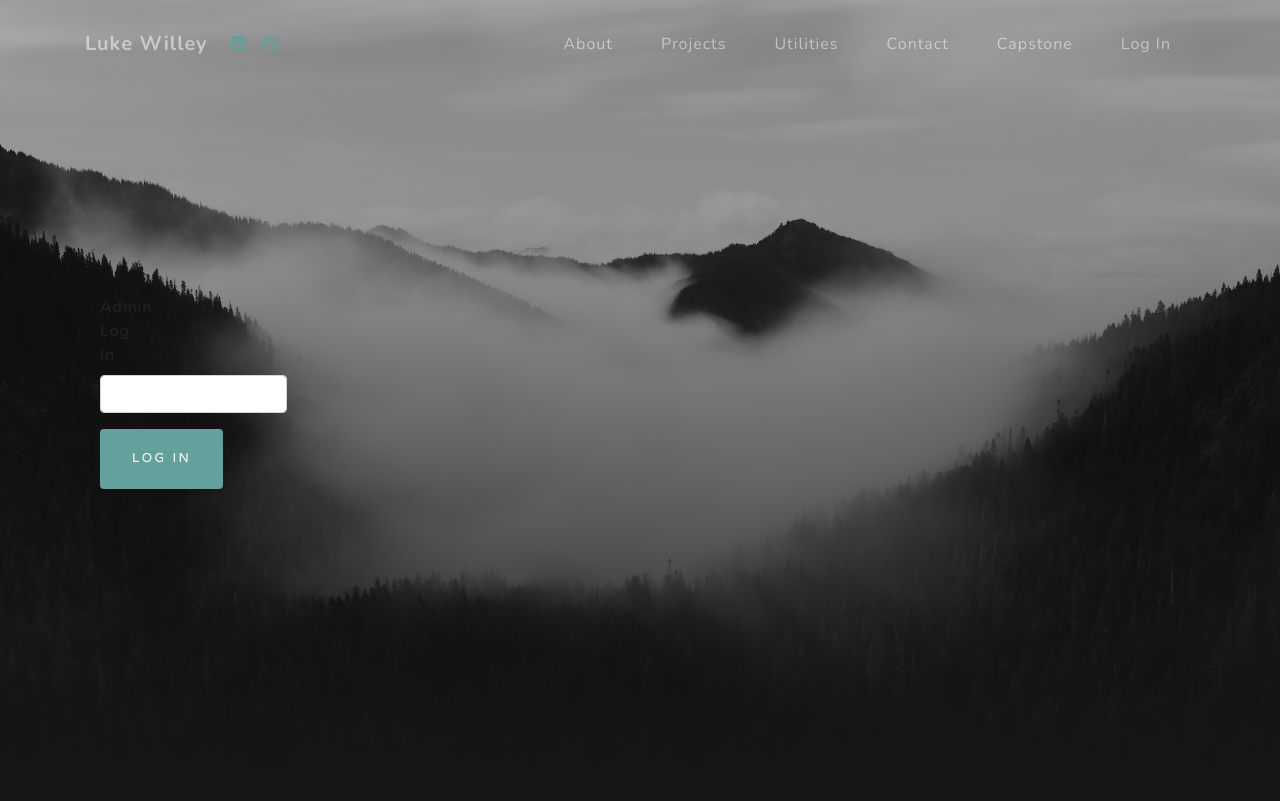
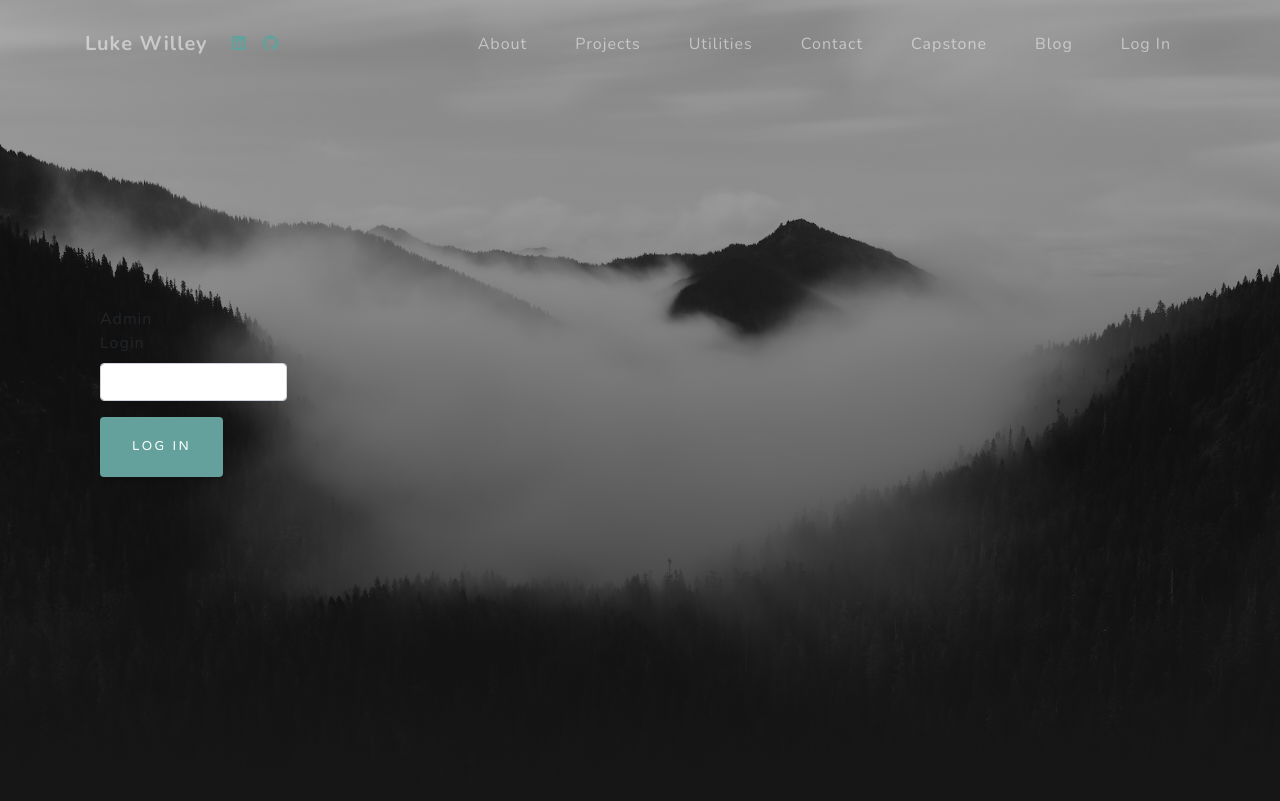
Before and after one commit to hansolo580/lukewilley, a Flask app: page /login/ in a window 1280 px wide. Shown: the top 801 px of the page. Run offline with Flask 2, Linux system fonts and the light colour scheme; parts of the project's set-up code (start-up, migrations or seed data) failed here and were passed over; some libraries are stand-ins or nearby versions.

Commit message:
Updated NB Files

```diff
--- a/app.py
+++ b/app.py
@@ -20,8 +20,9 @@
 
     app.register_blueprint(home_views.blueprint)
     app.register_blueprint(capstone_views.blueprint)
-    #app.register_blueprint(blog_views.blueprint)
+    app.register_blueprint(blog_views.blueprint)
 # TODO: Fix blog?
+
 
 def login():
     if request.method == 'POST' and request.form.get('password'):
--- a/templates/blog/create.html
+++ b/templates/blog/create.html
@@ -74,7 +74,7 @@
                         <div class="col-sm-offset-2 col-sm-10">
                             <button class="btn btn-primary" type="submit">{% block save_button %}
                                 Create{% endblock %}</button>
-                            <a class="btn btn-secondary" href="{{ url_for('blog.index') }}">Cancel</a>
+                            <a class="btn btn-secondary" href="{{ url_for('blog.blog') }}">Cancel</a>
                         </div>
                     </div>
                 </div>
--- a/templates/blog/login.html
+++ b/templates/blog/login.html
@@ -5,7 +5,7 @@
 {% block main_content %}
     <header class="masthead">
         <div class="container d-flex h-100 align-items-center">
-            <form action="{{ url_for('blog.display_login', next=url_for('blog.index')) }}" class="form-horizontal"
+            <form action="{{ url_for('blog.display_login', next=url_for('blog.blog')) }}" class="form-horizontal"
                   method="post">
                 <div class="form-group">
                     <label for="password" class="col-sm-2 control-label">Admin Login</label>
--- a/templates/shared/_layout.html
+++ b/templates/shared/_layout.html
@@ -59,17 +59,20 @@
                 <li class="nav-item">
                     <a class="nav-link js-scroll-trigger" href="/capstone">Capstone</a>
                 </li>
+                <li class="nav-item">
+                    <a class="nav-link js-scroll-trigger" href="/blog">Blog</a>
+                </li>
                 {% block extra_header %}{% endblock %}
                 {% if session.logged_in %}
                     <li>
-                        <form action="{{ url_for('capstone.logout') }}" class="form-inline" method="post">
-                        <button formaction="{{ url_for('capstone.logout') }}" class="nav-link js-scroll-trigger bg-transparent border-0" type="submit">Log out</button>
+                        <form action="{{ url_for('blog.logout') }}" class="form-inline" method="post">
+                        <button formaction="{{ url_for('blog.logout') }}" class="nav-link js-scroll-trigger bg-transparent border-0" type="submit">Log out</button>
                         </form>
                     </li>
                 {% endif %}
                 {% if not session.logged_in %}
                     <li>
-                        <a class="nav-link js-scroll-trigger" href="{{url_for('capstone.display_login')}}" method="post">Log In</a>
+                        <a class="nav-link js-scroll-trigger" href="{{url_for('blog.display_login')}}" method="post">Log In</a>
                     </li>
                 {% endif %}
             </ul>
--- a/views/blog_views.py
+++ b/views/blog_views.py
@@ -1,15 +1,12 @@
+import functools
+
 import flask
-from config import DATABASE
-from app import login
+from flask import (flash, redirect, render_template,
+                   request, session, url_for)
+from playhouse.flask_utils import get_object_or_404, object_list
+
 from infrastructure.blog import Entry
 from infrastructure.view_modifiers import response
-
-import functools
-
-from flask import (Flask, abort, flash, Markup, redirect, render_template,
-                   request, Response, session, url_for, app)
-
-from playhouse.flask_utils import FlaskDB, get_object_or_404, object_list
 
 blueprint = flask.Blueprint('blog', __name__, template_folder='templates')
 
@@ -33,7 +30,7 @@
 
 @blueprint.route('/blog/post/<title>')
 @response(template_file='blog/post.html')
-def post():
+def post_title():
     return {}
 
 
@@ -45,13 +42,6 @@
         return redirect(url_for('blog/login', next=request.path))
 
     return inner
-
-
-@blueprint.route('/staffingdata')
-@login_required
-@response(template_file='capstone/staffingdata.html')
-def staffingdata():
-    return {}
 
 
 @blueprint.route('/drafts/')
@@ -113,14 +103,11 @@
     return render_template('blog/edit.html', entry=entry)
 
 
-# I think it's visiting the login and login result out of order
-# https://charlesleifer.com/blog/how-to-make-a-flask-blog-in-one-hour-or-less/
-
-
 @blueprint.route('/login/', methods=['GET', 'POST'])
 def display_login():
     next_url = request.args.get('next') or request.form.get('next')
     loginstate = False
+    from app import login
     loginstate = login()
     print(loginstate)
     if loginstate == True:
@@ -138,4 +125,5 @@
         return redirect(url_for('home.index'))
     return render_template('blog/logout.html')
 
+
 # TODO: This: https://charlesleifer.com/blog/how-to-make-a-flask-blog-in-one-hour-or-less/
--- a/views/capstone_views.py
+++ b/views/capstone_views.py
@@ -1,7 +1,7 @@
 import flask
 import functools
 
-from app import login
+#from app import login
 from infrastructure.view_modifiers import response
 
 from flask import (session, redirect, url_for, render_template, request)
@@ -9,7 +9,7 @@
 blueprint = flask.Blueprint('capstone', __name__, template_folder='templates')
 
 
-@blueprint.route('/login/', methods=['GET', 'POST'])
+"""@blueprint.route('/login/', methods=['GET', 'POST'])
 def display_login():
     next_url = request.args.get('next') or request.form.get('next')
     loginstate = False
@@ -20,7 +20,7 @@
         return redirect(next_url or url_for('index'))
     else:
         print('login status: ', loginstate)
-        return render_template('shared/login.html', next_url=next_url)
+        return render_template('shared/login.html', next_url=next_url)"""
 
 
 def login_required(fn):
@@ -40,9 +40,9 @@
     return {}
 
 
-@blueprint.route('/logout/', methods=['GET', 'POST'])
+"""@blueprint.route('/logout/', methods=['GET', 'POST'])
 def logout():
     if request.method == 'POST':
         session.clear()
         return redirect(url_for('home.index'))
-    return render_template('shared/logout.html')
+    return render_template('shared/logout.html')"""
```
